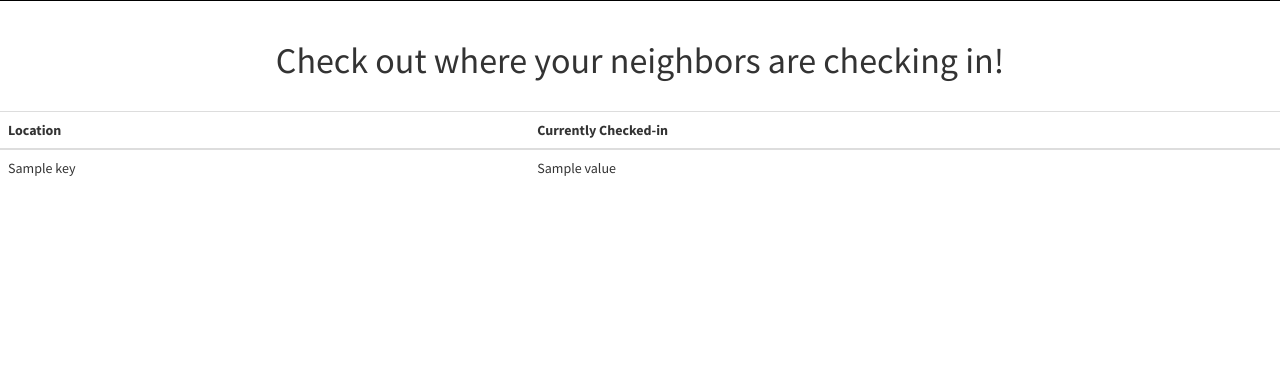
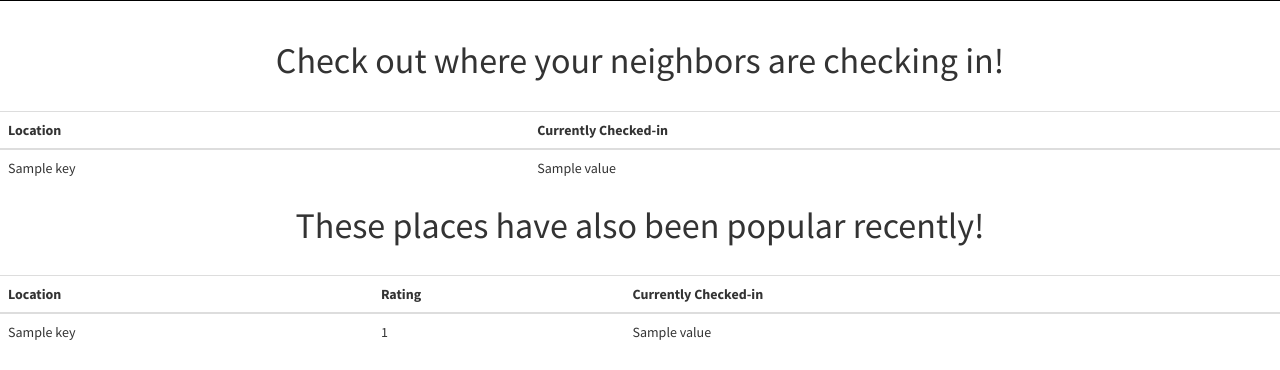
Before and after one commit to mra1385/Glocal, a Flask app: template Glocal/templates/results.html in a window 1280 px wide. Shown: the part 1542-1912 px from the top of the page. Before the commit the page ends 1718 px from the top, so only its background shows below. Run offline with Flask 2, Linux system fonts and the light colour scheme; the template is opened without the code that fills it: most values are stand-ins (such as "Sample title", 1, 10 or a date in 2020); grey boxes marked "Sample" are stand-in pictures; some libraries are stand-ins or nearby versions.

Commit message:
added four square explore api

```diff
--- a/Glocal/templates/results.html
+++ b/Glocal/templates/results.html
@@ -127,7 +127,7 @@
             </tr>
         </thread>
         <tbody>
-        {% for key, value in lst_four_square.iteritems() %}
+        {% for key, value in lst_four_square_trending.iteritems() %}
         <tr>
             <td>  {{ key }} </td>
             <td style="padding:10px">  </td>
@@ -136,6 +136,26 @@
         </tr>
         </tbody>
     </table>
+
+    <h1 style="text-align:center"> These places have also been popular recently!</h1> <br>
+    <table class="table">
+        <thread>
+            <tr>
+                <th class="th">Location</th>
+                <th class="th">  Rating </th>
+                <th class="th">Currently Checked-in</th>
+            </tr>
+        </thread>
+        <tbody>
+        {% for key, value in lst_four_square_explore.iteritems() %}
+        <tr>
+            <td>  {{ key }} </td>
+            <td> {{value[0]}} </td>
+            <td> {{value[1]}} </td>
+            {% endfor %}
+        </tr>
+        </tbody>
+    </table>
 </div>
 
 {% endblock %}
--- a/Glocal/views.py
+++ b/Glocal/views.py
@@ -27,13 +27,15 @@ def index_page():
         user_query = API.GlocalAPI(st_address, city, state, miles)
         lst_local_tweets = user_query.get_tweets()
         lst_local_insta = user_query.get_instagram()
-        lst_four_square = user_query.get_four_square()
+        lst_four_square = user_query.get_four_square_trending()
+        lst_four_square_explore = user_query.get_four_square_explore()
         return render_template('results.html', title='Home',
                                page_dict=setup_page_dict(),
                                app_name=app.config['APP_NAME'],
                                lst_local_tweets=lst_local_tweets,
                                lst_local_insta=lst_local_insta,
-                               lst_four_square=lst_four_square,
+                               lst_four_square_trending=lst_four_square_trending,
+                               lst_four_square_explore=lst_four_square_explore,
                                st_address = st_address,
                                city = city,
                                state = state)
```
Also changed, not shown: Glocal/API/API.py (+34 -15 lines).
